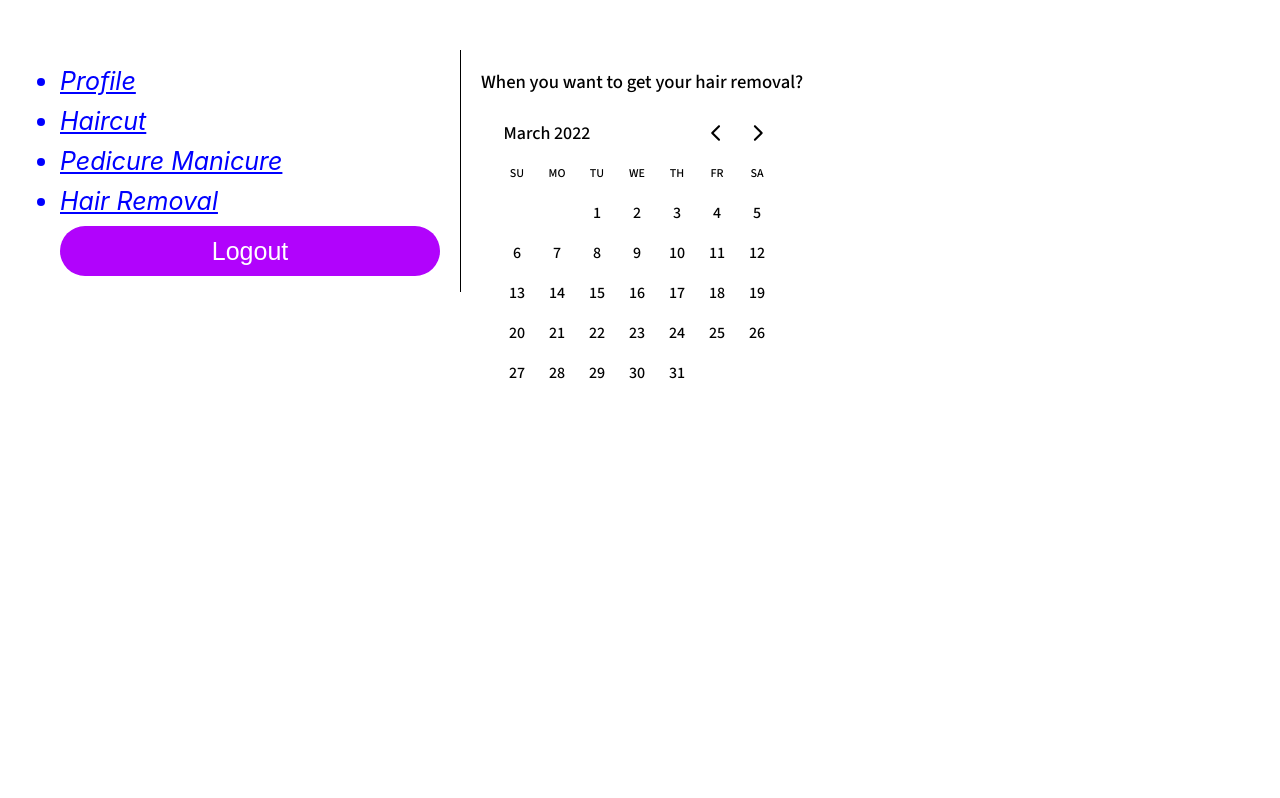
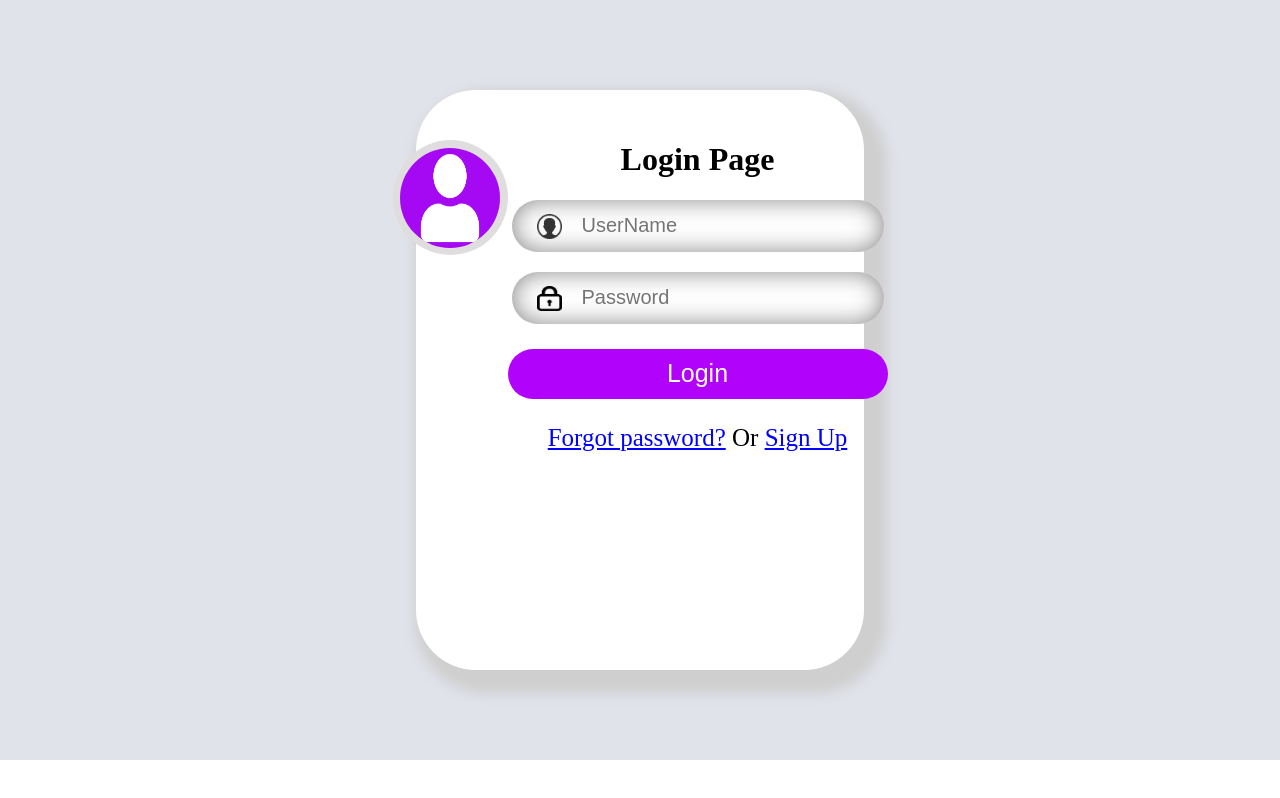
Before and after one commit to BarakyB/queue, a React (Create React App) app: page /HairRemoval in a window 1280 px wide. Built offline with nearby package versions, Linux system fonts and the light colour scheme; no server answers.

Commit message:
all files

```diff
--- a/package.json
+++ b/package.json
@@ -15,7 +15,7 @@
     "carbon-icons": "^7.0.7",
     "date-fns": "^2.28.0",
     "react": "^17.0.2",
-    "react-day-picker": "^8.0.0",
+    "react-day-picker": "^8.0.2",
     "react-dom": "^17.0.2",
     "react-dropzone": "^11.4.2",
     "react-icons": "^4.3.1",
--- a/src/App.css
+++ b/src/App.css
@@ -1,3 +1,6 @@
+body{
+  font-family: "Times New Roman";
+}
 .App {
   text-align: center;
 }
@@ -36,6 +39,15 @@
     transform: rotate(360deg);
   }
 }
+
+.link {
+  text-decoration: none;
+  color: black;
+}
+
+.active {
+  color: red;
+}
 @font-face {
   font-family: "SourceSans3-Regular";
   src: local("SourceSans3-Regular"),
--- a/src/App.js
+++ b/src/App.js
@@ -6,7 +6,7 @@ import HaircutPage from "./HaircutPage";
 import PostsPage from "./PostsPage";
 import {Route} from "react-router";
 import Navigation from "./Navigation";
-import Login from "./Login";
+import LoginPage from "./LoginPage";
 import Cookies from "universal-cookie";
 import FollowedPage from "./FollowedPage";
 import FollowedProfilePage from "./FollowedProfilePage";
@@ -15,11 +15,10 @@ import HairRemovalPage from "./HairRemovalPage";
 import HairdressingSalon from "./HairdressingSalon";
 import CutHairPage from "./CutHairPage";
 import Service from "./Service";
-
 class App extends React.Component {
 
     state = {
-        isLoggedIn: true,
+        isLoggedIn: false,
         token : ""
     }
 
@@ -55,7 +54,7 @@ class App extends React.Component {
                             </div>
                             :
                             <div>
-                                <Route path={"/"} component={Login}/>
+                                <Route path={"/"} component={LoginPage}/>
                             </div>
                     }
                 </BrowserRouter>
--- a/src/HairRemovalPage.js
+++ b/src/HairRemovalPage.js
@@ -1,6 +1,5 @@
 import './App.css';
 import * as React from "react";
-import hairall from "./../src/image/hairall.png"
 import {DayPicker} from "react-day-picker";
 import 'react-day-picker/dist/style.css';
 
@@ -10,8 +9,10 @@ class HairRemovalPage extends React.Component {
             <div>
                 <div className="font-face-gm3">
                     <h3>When you want to get your hair removal?</h3>
-                    <DayPicker/>
                 </div>
+
+                <DayPicker/>;
+
             </div>
         )
     }
--- a/src/Login.js
+++ /dev/null
@@ -1,50 +0,0 @@
-import './LoginUi.css';
-import profile from "./../src/image/a.png";
-import email from "./../src/image/email.png";
-import pass from "./../src/image/pass.png";
-import * as React from "react";
-class Login extends React.Component {
-  render()
-  {
-    return (
-        <div className="main">
-          <div className="sub-main">
-            <div>
-              <div className="imgs">
-                <div className="container-image">
-                  <img src={profile} alt="profile" className="profile"/>
-
-                </div>
-
-
-              </div>
-              <div>
-                <h1>Login Page</h1>
-                <div>
-                  <img src={email} alt="email" className="email"/>
-                  <input type="text" placeholder="UserName" className="name"/>
-                </div>
-                <div className="second-input">
-                  <img src={pass} alt="pass" className="email"/>
-                  <input type="password" placeholder="Password" className="name"/>
-                </div>
-                <div className="login-button">
-                  <button>Login</button>
-                </div>
-
-                <p className="link">
-                  <a href="#">Forgot password?</a> Or <a href="/signup">Sign Up</a>
-                </p>
-
-
-              </div>
-            </div>
-
-
-          </div>
-        </div>
-    );
-  }
-}
-
-export default Login;
--- a/src/LoginPage.js
+++ b/src/LoginPage.js
@@ -1,4 +1,7 @@
-import './App.css';
+import './LoginUi.css';
+import profile from "./../src/image/a.png";
+import email from "./../src/image/email.png";
+import pass from "./../src/image/pass.png";
 import * as React from "react";
 import Cookies from "universal-cookie";
 import axios from "axios";
@@ -63,61 +66,44 @@ class LoginPage extends React.Component {
           }
         })
   }
-
     render() {
+      const hasRequiredDetails = !(this.state.username == "" || this.state.password == "");
 
 
-        const inputStyle = {
-            margin: "10px",
-            width: "200px"
-        }
-
-        const buttonStyle = {
-            margin: "10px",
-            width: "200px",
-            backgroundColor: "black",
-            color: "white",
-            borderRadius: "5px"
-        }
-
-        const signUpButtonStyle = {
-            margin: "10px",
-            width: "200px",
-            backgroundColor: "green",
-            color: "white",
-            borderRadius: "5px",
-            marginTop: "20px"
-        }
-
-        const hasRequiredDetails = !(this.state.username == "" || this.state.password == "");
-
       return (
-            <div style={{margin: "auto", width: "50%", padding: "10px"}}>
-                <fieldset style={{width: "300px"}}>
-                    <legend>
-                        <div style={{fontSize: "20px"}}>
-                            Login to your account
+          <div className="main">
+            <div className="sub-main">
+              <div className="imgs">
+                <div className="container-image">
+                  <img src={profile} alt="profile" className="profile"/>
                 </div>
-                    </legend>
-                    <input style={inputStyle}
+              </div>
+              <div>
+                <h1>Login Page</h1>
+                <div>
+                  <img src={email} alt="email" className="email"/>
+                  <input type="text"
                          onChange={this.onUsernameChange}
                          value={this.state.username}
-                           placeholder={"Enter username"}
-                    />
-                    <input style={inputStyle}
+                         placeholder="UserName"
+                         className="name"/>
+                </div>
+                <div className="second-input">
+                  <img src={pass} alt="pass" className="email"/>
+                  <input type="password"
                          onChange={this.onPasswordChange}
                          value={this.state.password}
-                           placeholder={"Enter password"}
-                    />
-                    <div>
-                        <button style={buttonStyle} onClick={this.login} disabled={!hasRequiredDetails} >Login</button>
+                         placeholder="Password"
+                         className="name"/>
                 </div>
-                    <div>
-                        <button style={signUpButtonStyle} onClick={this.signUp} disabled={!hasRequiredDetails} >Sign Up</button>
+                <div className="login-button">
+                  <button onClick={this.login} disabled={!hasRequiredDetails}>Login</button>
                 </div>
-
-                </fieldset>
-                <div style={{color: "red"}}>{this.state.response}</div>
+                <p className="link">
+                  <a href="#">Forgot password?</a> Or <a href="/signup">Sign Up</a>
+                </p>
+              </div>
+            </div>
           </div>
       )
     }
```
Also changed, not shown: src/DayPicker.js (+6 -7 lines), src/Exampleb.js (deleted, +0 -21 lines), 1 other file (tests, documents, lock files or other folders). Lines whose indentation alone changed are shown as unchanged.
